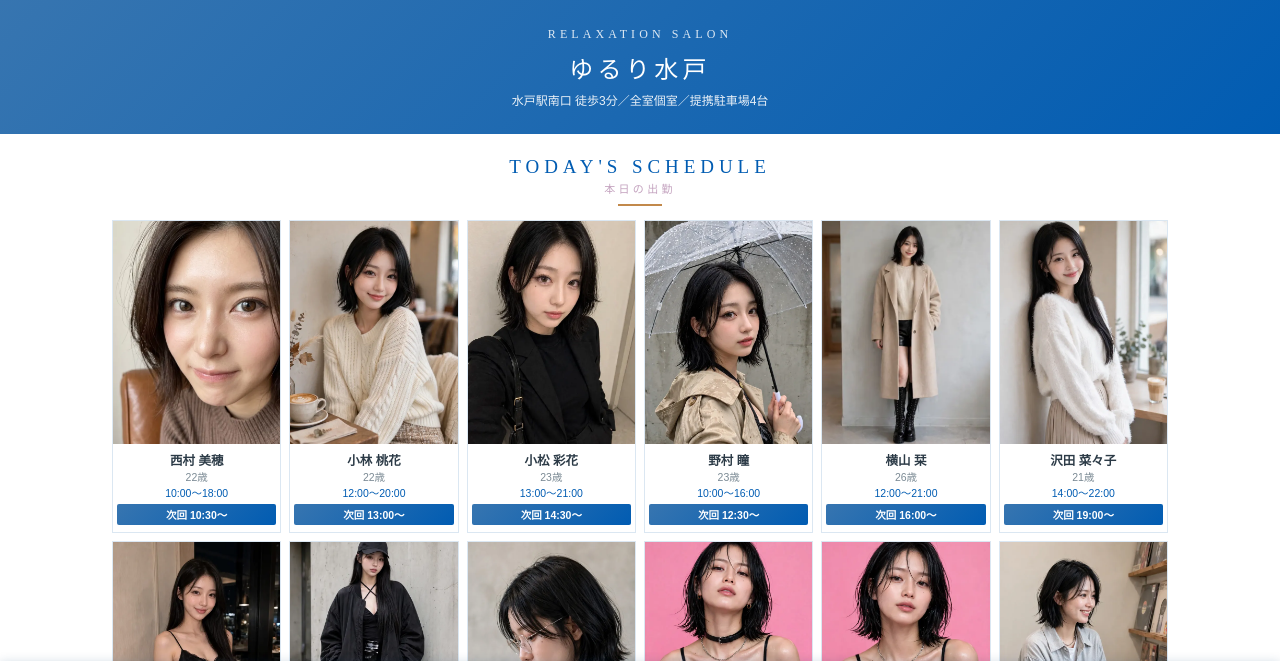
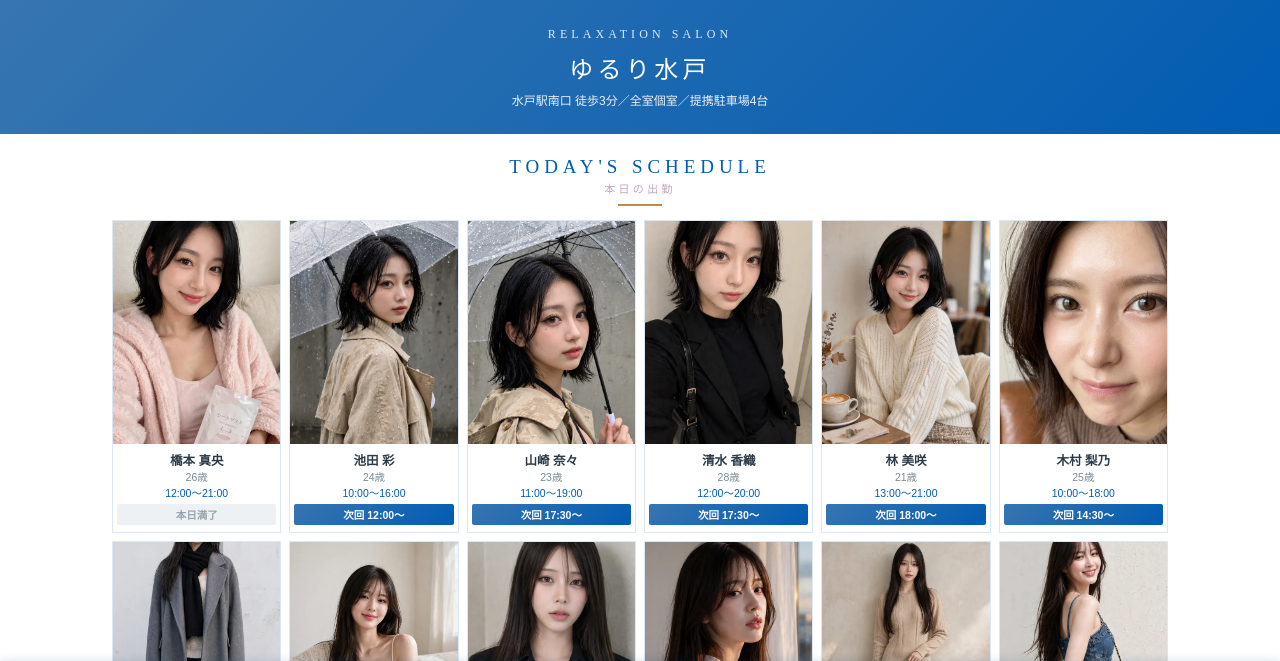
Before and after one commit to watengu/mens-esthe-mito-demo, a plain HTML site: page index.html in a window 1280 px wide. Shown: the part 90-751 px from the top of the page. Drawn offline with Linux system fonts and the light colour scheme.

Commit message:
ME-MITO: surface newest therapists on top (NEW FACE = latest 8 newcomers; TODAY = newcomers first, rest rotate daily)

```diff
--- a/index.html
+++ b/index.html
@@ -134,8 +134,15 @@ footer{background:#20303d;color:#cfdae2;text-align:center;font-size:11px;padding
   function fmt(h, m){ return (h < 10 ? "0" + h : "" + h) + ":" + (m < 30 ? "00" : "30"); }
   // 本日の出勤（最小カード＋次回時刻／満了）
   var t = document.getElementById('today'), shown = 0;
-  STAFF.forEach(function(s, i){
-    if(s.days.indexOf(today0) < 0 || shown >= 24) return;
+  var doy = Math.floor((Date.now() - new Date(new Date().getFullYear(), 0, 0)) / 86400000);
+  var workers = [], wi;
+  for(wi = 0; wi < STAFF.length; wi++){ if(STAFF[wi].days.indexOf(today0) >= 0) workers.push(wi); }
+  var newIdx = workers.filter(function(ix){ return STAFF[ix].badge.indexOf('新人') >= 0; }).reverse();
+  var restIdx = workers.filter(function(ix){ return STAFF[ix].badge.indexOf('新人') < 0; });
+  if(restIdx.length){ var rr = doy % restIdx.length; restIdx = restIdx.slice(rr).concat(restIdx.slice(0, rr)); }
+  var todays = newIdx.concat(restIdx).slice(0, 24);
+  for(var ti = 0; ti < todays.length; ti++){
+    var i = todays[ti], s = STAFF[i];
     shown++;
     var full = (i % 6 === 5);
     var startMin = s.shift[0] * 60, lenMin = (s.shift[1] - s.shift[0]) * 60;
@@ -148,7 +155,7 @@ footer{background:#20303d;color:#cfdae2;text-align:center;font-size:11px;padding
       '<div class="bd"><div class="nm">' + s.name + '</div><div class="age">' + s.age + '歳</div>' +
       '<div class="tm">' + s.shift[0] + ':00～' + s.shift[1] + ':00</div>' + st + '</div>';
     t.appendChild(a);
-  });
+  }
   // PICK UP（先頭8名・写真＋名前のみ）
   var pk = document.getElementById('pickup');
   STAFF.slice(0, 8).forEach(function(s, i){
@@ -157,16 +164,17 @@ footer{background:#20303d;color:#cfdae2;text-align:center;font-size:11px;padding
     a.innerHTML = '<div class="ph"><img class="cp' + s.cp + '" src="' + s.img + '" alt="" loading="lazy"></div><div class="bd"><div class="nm">' + s.name + '（' + s.age + '）</div></div>';
     pk.appendChild(a);
   });
-  // NEW FACE（新人バッジの先頭8名）
+  // NEW FACE（新人バッジの最新8名＝名簿の末尾から）
   var nf = document.getElementById('newface'), cnt = 0;
-  STAFF.forEach(function(s, i){
-    if(cnt >= 8 || s.badge.indexOf('新人') < 0) return;
+  for(var ni = STAFF.length - 1; ni >= 0 && cnt < 8; ni--){
+    var s = STAFF[ni];
+    if(s.badge.indexOf('新人') < 0) continue;
     cnt++;
     var a = document.createElement('a');
-    a.className = 'card'; a.href = 'profile.html?id=' + (i + 1);
+    a.className = 'card'; a.href = 'profile.html?id=' + (ni + 1);
     a.innerHTML = '<div class="ph"><img class="cp' + s.cp + '" src="' + s.img + '" alt="" loading="lazy"></div><div class="bd"><div class="nm">' + s.name + '（' + s.age + '）</div></div>';
     nf.appendChild(a);
-  });
+  }
   // NEWS
   var news = [['2026/11/26','お知らせ','新人セラピスト12名が入店しました'],['2026/11/24','お知らせ','12月のご予約受付を開始しました'],['2026/11/21','キャンペーン','冬の冷え・乾燥対策に「アロマ＋ヘッド」の人気No.1セットがおすすめです']];
   var nw = document.getElementById('news');
```
